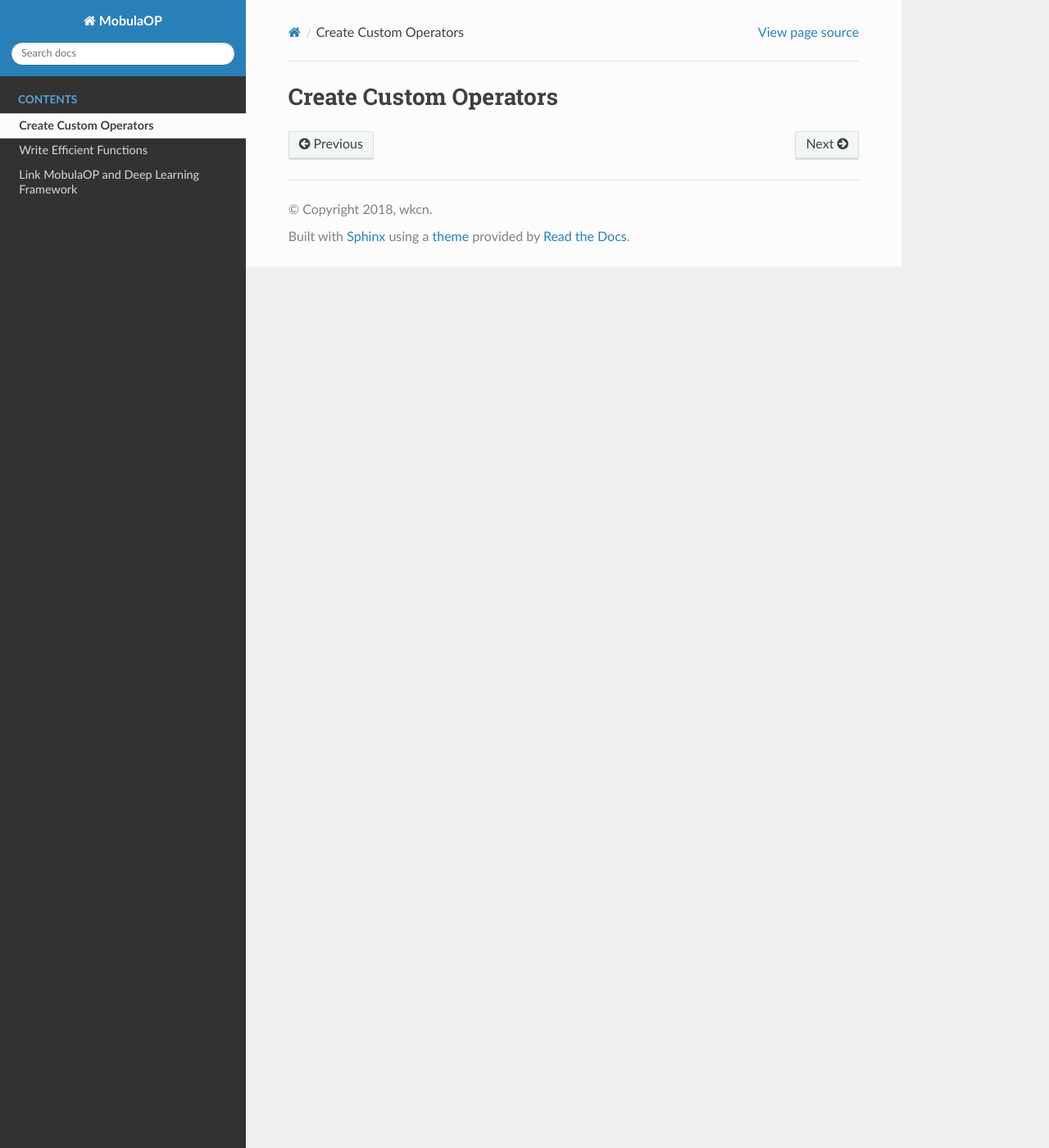
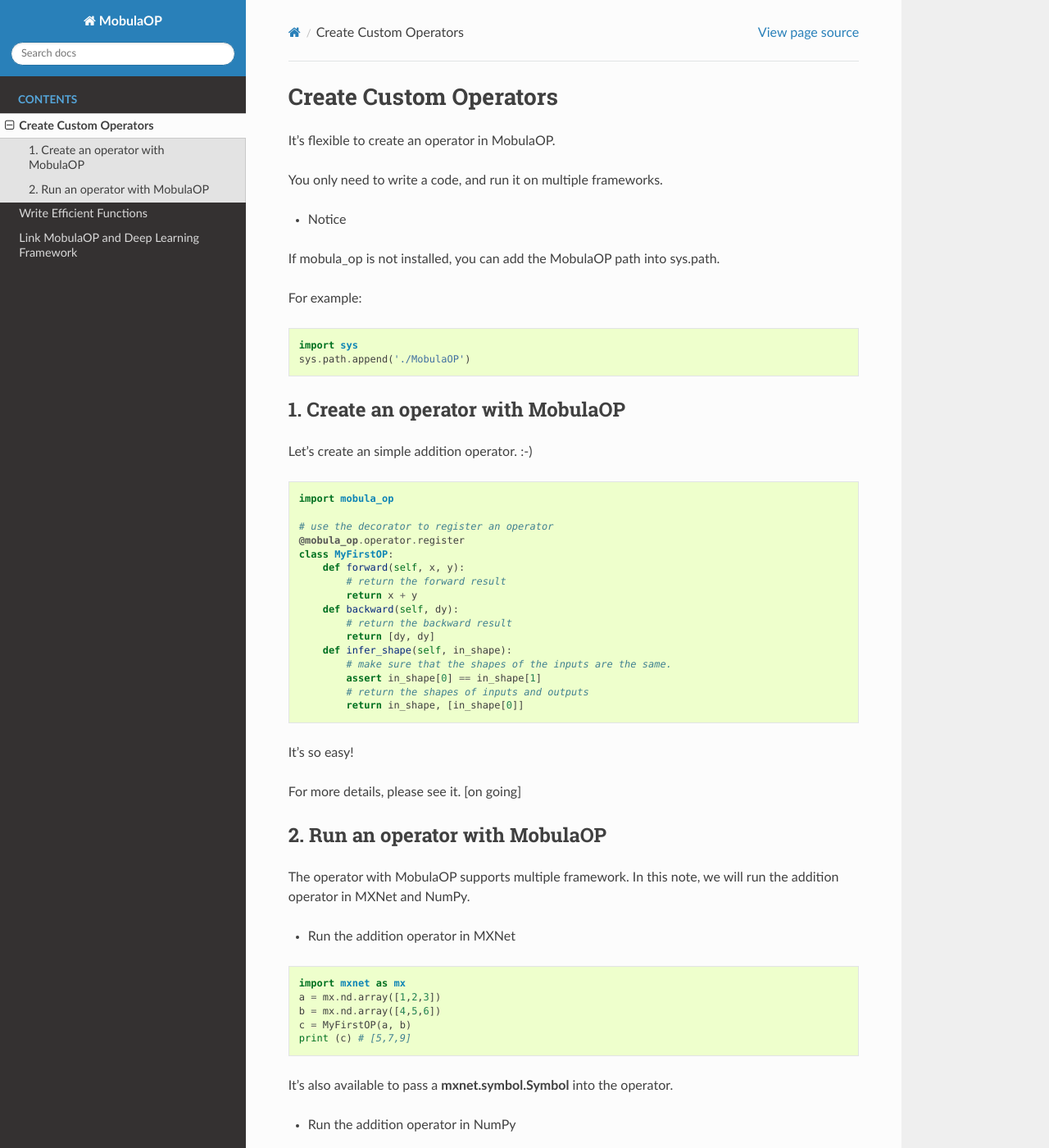
Before and after one commit to wkcn/MobulaOP, a Sphinx documentation site: the page built from docs/create_custom_operators.rst, in a window 1280 px wide and 1400 px high. Shown: the whole window at 82% size. Built offline with Sphinx 7.4.7 and the Read the Docs theme 2.0.0, drawn with Linux system fonts in a browser that asks for light colours; some of the changed text lies outside the part shown.

Commit message:
add simple examples in creating custom operators

```diff
--- a/docs/create_custom_operators.rst
+++ b/docs/create_custom_operators.rst
@@ -1,2 +1,72 @@
 Create Custom Operators
 =======================
+It's flexible to create an operator in MobulaOP.
+
+You only need to write a code, and run it on multiple frameworks.
+
+- Notice
+
+If mobula_op is not installed, you can add the MobulaOP path into sys.path.
+
+For example:
+
+.. code-block:: python
+
+    import sys
+    sys.path.append('./MobulaOP')
+
+1. Create an operator with MobulaOP
+-----------------------------------
+Let's create an simple addition operator. :-)
+
+.. code-block:: python
+
+    import mobula_op
+
+    # use the decorator to register an operator
+    @mobula_op.operator.register
+    class MyFirstOP:
+        def forward(self, x, y):
+            # return the forward result
+            return x + y
+        def backward(self, dy):
+            # return the backward result
+            return [dy, dy]
+        def infer_shape(self, in_shape):
+            # make sure that the shapes of the inputs are the same.
+            assert in_shape[0] == in_shape[1]
+            # return the shapes of inputs and outputs
+            return in_shape, [in_shape[0]]
+
+It's so easy!
+
+For more details, please see it. [on going]
+
+2. Run an operator with MobulaOP
+--------------------------------
+The operator with MobulaOP supports multiple framework.
+In this note, we will run the addition operator in MXNet and NumPy.
+
+- Run the addition operator in MXNet
+
+.. code-block:: python
+
+    import mxnet as mx
+    a = mx.nd.array([1,2,3])
+    b = mx.nd.array([4,5,6])
+    c = MyFirstOP(a, b)
+    print (c) # [5,7,9]
+
+It's also available to pass a **mxnet.symbol.Symbol** into the operator.
+
+- Run the addition operator in NumPy
+
+.. code-block:: python
+
+    import numpy as np
+    a = np.array([1,2,3])
+    b = np.array([4,5,6])
+    c = MyFirstOP(a, b)
+    print (c) # [5,7,9]
+
+For more details, please see it. [on going]
```
